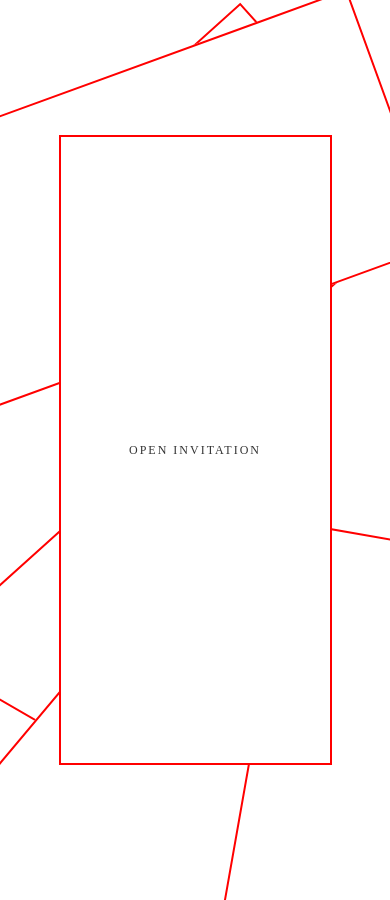
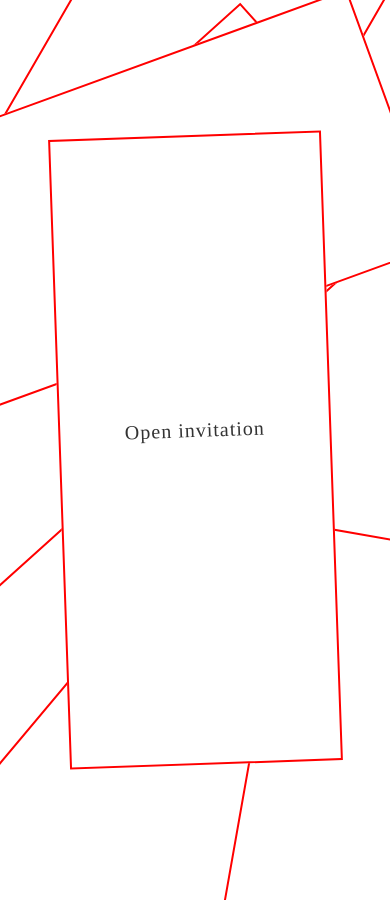
Before and after one commit to exah/karalevich-com, a Jekyll site: the page built from wedding-time.html, in a window 390 px wide. Built offline with Jekyll 4.4.1, drawn with Linux system fonts in a browser that asks for light colours; nearby versions of some CDN libraries.

Commit message:
WIP: Specials fix

```diff
--- a/_includes/wd-info.html
+++ b/_includes/wd-info.html
@@ -1,17 +1,17 @@
-<div id="wd-info" class="wd-wrapper">
+<div id="wd__info" class="wd__wrapper">
 
-  <div class="wd-menu">
-    <div id="wd-guests" class="wd-menu-item wd-h2 wd-menu-item--active">Guests</div>
-    <div id="wd-where" class="wd-menu-item wd-h2">Where</div>
-    <div id="wd-timing" class="wd-menu-item wd-h2">Timing</div>
-    <div id="wd-lookbook" class="wd-menu-item wd-h2">Lookbook</div>
+  <div class="wd__menu">
+    <div id="wd__guests" class="wd__menu-item wd__h2 wd__menu-item--active">Guests</div>
+    <div id="wd__where" class="wd__menu-item wd__h2">Where</div>
+    <div id="wd__timing" class="wd__menu-item wd__h2">Timing</div>
+    <div id="wd__lookbook" class="wd__menu-item wd__h2">Lookbook</div>
   </div>
 
-  <div id="wd-info--content" class="wd-flexbox--center">
+  <div id="wd__info--content" class="wd__flexbox--center">
 
-    <div class="wd-guests wd-guests--content wd-flexbox--center">
+    <div class="wd__guests wd__guests--content wd__flexbox--center">
 
-      <ul class="wd-guests--col wd-desc">
+      <ul class="wd__guests--col wd__desc">
         <li>Denis&nbsp;Ilyashov & Anya&nbsp;Ilyashova</li>
         <li>Olya&nbsp;Schetinina & Dima&nbsp;Razhev</li>
         <li>Sergey&nbsp;Bespanski & girlfriend</li>
@@ -19,7 +19,7 @@
         <li>Daria&nbsp;Shulga & Yanis</li>
         <li>Regina&nbsp;Kiri</li>
       </ul>
-      <ul class="wd-guests--col wd-desc">
+      <ul class="wd__guests--col wd__desc">
         <li>Olya&nbsp;Pankova & Artem&nbsp;Zamashnoy</li>
         <li>Alisa&nbsp;Velieva & Andrew&nbsp;Roschevkin</li>
         <li>Nastya&nbsp;Kholmova & Alexey&nbsp;Kholmov</li>
@@ -30,16 +30,20 @@
 
     </div>
 
-    <div class="wd-display--none wd-where wd-flexbox--center">
-      <div class="wd-desc">
+    <div class="wd__display--none wd__where wd__flexbox--center">
+      <div class="wd__desc">
       Bolotov Dacha<br><br>
       Unnamed Road, Dvoryaninovo<br>
       Tula Oblast, Russia, 301005
       </div>
 
     </div>
-    <div class="wd-display--none wd-timing">3</div>
-    <div class="wd-display--none wd-lookbook">4</div>
+    <div class="wd__display--none wd__timing">3</div>
+    <div class="wd__display--none wd__lookbook wd__lookbook--content">
+
+      <img class="wd__lookbook__img wd__lookbook__img--01" src="../specials/images/lookbook/lookbook-1.jpg">
+
+    </div>
 
   </div>
 
--- a/_includes/wd-intro.html
+++ b/_includes/wd-intro.html
@@ -1,9 +1,9 @@
-<div id="wd-intro" class="wd-wrapper wd-intro--bg fade-in">
+<div id="wd__intro" class="wd__wrapper wd__fade-in">
 
-    <div class="wd-desc wd-flexbox--center wd-desc--height">You are gladly invited<br>to the wedding</div>
+    <div class="wd__desc wd__flexbox--center wd__desc--height">You are gladly invited<br>to the wedding</div>
 
-    <div class="wd-h1 wd-flexbox--center wd-h1--height">M<span class="wd-heart">❤</span>M</div>
+    <div class="wd__h1 wd__flexbox--center wd__h1--height">M<span class="wd__heart">❤</span>M</div>
 
-    <div class="wd-desc wd-flexbox--center wd-desc--height">Save the date<br>11.03.2017</div>
+    <div class="wd__desc wd__flexbox--center wd__desc--height">Save the date<br>11.03.2017</div>
 
 </div>
--- a/_includes/wd-open.html
+++ b/_includes/wd-open.html
@@ -1,14 +1,14 @@
-<div id="wd-open" class="wd-wrapper">
+<div id="wd__open" class="wd__wrapper">
 
-  <div class="wd-open--button wd-open--size wd-envelope fade-in wd-h2">
+  <div class="wd__open--button wd__open--size wd__envelope wd__fade-in wd__desc">
     <span>Open invitation</span>
   </div>
 
-  <div class="wd-open--size wd-envelope wd-envelope--1"></div>
-  <div class="wd-open--size wd-envelope wd-envelope--2"></div>
-  <div class="wd-open--size wd-envelope wd-envelope--3"></div>
-  <div class="wd-open--size wd-envelope wd-envelope--4"></div>
-  <div class="wd-open--size wd-envelope wd-envelope--5"></div>
-  <div class="wd-open--size wd-envelope wd-envelope--6"></div>
+  <div class="wd__open--size wd__envelope wd__envelope--1"></div>
+  <div class="wd__open--size wd__envelope wd__envelope--2"></div>
+  <div class="wd__open--size wd__envelope wd__envelope--3"></div>
+  <div class="wd__open--size wd__envelope wd__envelope--4"></div>
+  <div class="wd__open--size wd__envelope wd__envelope--5"></div>
+  <div class="wd__open--size wd__envelope wd__envelope--6"></div>
 
 </div>
--- a/_sass/_layout.scss
+++ b/_sass/_layout.scss
@@ -201,8 +201,14 @@
 
 /* SPECIALS */
 
+
 /* Screens */
-.wd-wrapper {
+#wd {
+  font-family: 'Times New Roman';
+  text-align: center;
+}
+
+.wd__wrapper {
   height: 100vh;
   width: 100vw;
   display: flex;
@@ -210,7 +216,7 @@
   justify-content: center;
 }
 
-#wd-open {
+#wd__open {
   position: relative;
   overflow: hidden;
 
@@ -219,41 +225,28 @@
   }
 }
 
-#wd-intro {
+#wd__intro {
   display: none;
   width: 100vw;
   height: 100vh;
   color: #262626;
-  cursor: pointer;
+  cursor:pointer;
 
   @media (max-width: 640px) {
     height: 90vh;
   }
 }
 
-.wd-intro--bg {
-  width: 100vw;
-  height: 100vh;
-  background-image: url(../specials/images/hearts1.gif);
-  background-repeat: no-repeat;
-  background-size: 70%;
-  background-position: center;
-}
-
-#wd-info {
+#wd__info {
  display: none;
  width: 100vw;
  height: 100vh;
  background: #FFF3F3;
 }
 
+
 /* Text style */
-
-#wd {
-  font-family: 'Times New Roman';
-  text-align: center;
-}
-.wd-desc {
+.wd__desc {
   font-size: 38px;
 
   @media (max-width: 640px) {
@@ -262,8 +255,10 @@
   }
 }
 
-.wd-h1 {
+.wd__h1 {
   font-size: 300px;
+  font-family: 'Helvetica';
+  font-weight: 100;
 
   @media (max-width: 1136px) {
     font-size: 200px;
@@ -273,10 +268,10 @@
   }
 }
 
-.wd-h2 {
+.wd__h2 {
   text-transform: uppercase;
   letter-spacing: 2px;
-  font-size: 26px;
+  font-size: 20px;
 
   @media (max-width: 640px) {
    font-size: 12px;
@@ -285,17 +280,25 @@
 
 
 /* Menu */
-.wd-menu {
+.wd__menu {
+  position: absolute;
+  width: 100%;
   display: flex;
   justify-content: space-around;
-  height: 10%;
+  height: 50px;
 
   @media (max-width: 640px) {
     height: 6%;
   }
 }
 
-.wd-menu-item {
+.wd__menu--fixed {
+  position: fixed;
+  top: 0px;
+  width: 100%;
+}
+
+.wd__menu-item {
   display: flex;
   align-items: center;
   justify-content: center;
@@ -303,28 +306,24 @@
   cursor: pointer;
 }
 
-.wd-menu-item--active {
+.wd__menu-item--active {
   border-bottom: 2px solid red;
   color: red;
 }
 
 
 /* Blocks */
-.wd-flexbox--center {
-  display: flex;
-  align-items: center;
-  justify-content: center;
-}
-
-.wd-desc--height {
+.wd__desc--height {
   height: 20%;
 }
 
-.wd-h1--height {
+.wd__h1--height {
   height: 60%;
 }
 
-.wd-open--size {
+
+/* Opening — envelopes */
+.wd__open--size {
   width: 50%;
   height: 50%;
   border: 2px solid red;
@@ -340,61 +339,68 @@
   }
 }
 
-.wd-open--size:hover {
+.wd__open--size:hover {
   color: red;
   z-index: 1;
 }
 
-.wd-open--button {
+.wd__open--button {
+  transform: rotate(-2deg);
+
   @media (max-width: 640px) {
     z-index: 1;
+    padding-bottom: 40px;
   }
 }
 
-.wd-envelope--1 {
+.wd__envelope--1 {
+  top: -40%;
+  left: 30%;
   position: absolute;
   transform: rotate(30deg)
 }
 
-.wd-envelope--2 {
+.wd__envelope--2 {
   position: absolute;
   top: 50%;
   left: 10%;
   transform: rotate(40deg)
 }
 
-.wd-envelope--3 {
+.wd__envelope--3 {
   position: absolute;
   top: 20%;
   left: 70%;
   transform: rotate(-35deg)
 }
 
-.wd-envelope--4 {
+.wd__envelope--4 {
   position: absolute;
   top: 0;
   left: -10%;
   transform: rotate(48deg)
 }
 
-.wd-envelope--5 {
+.wd__envelope--5 {
   position: absolute;
   top: 60%;
   left: 60%;
   transform: rotate(10deg)
 }
 
-.wd-envelope--6 {
+.wd__envelope--6 {
   position: absolute;
   top: -10%;
   left: -10%;
   transform: rotate(70deg)
 }
 
-.wd-heart {
+/* Heart */
+.wd__heart {
   color: red;
   padding: 0 100px 0 100px;
   animation: color 8s infinite alternate;
+  transform: scale(1);
 
   @media (max-width: 768px) {
     padding: 0 20px 0 20px;
@@ -404,17 +410,21 @@
 @keyframes color {
   33% {
     color: #F6FF3E;
+    transform: scale(1.5);
   }
   66% {
     color: #3EFF59;
   }
 }
 
-#wd-info--content {
-  height: 90vh;
+/* Content */
+#wd__info--content {
+  height: 100vh;
 }
 
-.wd-guests--content {
+
+/* Guests */
+.wd__guests--content {
   display: flex;
   padding: 40px;
   width: 100%;
@@ -425,7 +435,7 @@
   }
 }
 
- .wd-guests--col {
+ .wd__guests--col {
   width: 50%;
   list-style: none;
 
@@ -434,10 +444,44 @@
   }
  }
 
- .wd-guests--col li {
+ .wd__guests--col li {
   padding: 3px;
 }
 
- .wd-display--none {
+
+/* Lookbook */
+.wd__lookbook--content {
+  /*position: relative;*/
+  /*overflow: hidden;*/
+}
+
+.wd__lookbook__img {
+  width: 300px;
+  height: auto;
+  /*position: absolute;*/
+}
+
+wd__lookbook__img--01 {
+  transform: rotate(-2deg);
+}
+
+
+/* Modificators */
+.wd__flexbox--center {
+  display: flex;
+  align-items: center;
+  justify-content: center;
+}
+
+.wd__display--none {
   display: none;
- }
+}
+
+.wd__fade-in {
+  animation: fadein 1.5s;
+
+  @keyframes fadein {
+    from { opacity: 0 }
+    to { opacity: 1 }
+  }
+}
--- a/scripts/wd-main.js
+++ b/scripts/wd-main.js
@@ -1,72 +1,88 @@
 $(document).ready(function() {
 
-  $('.wd-open--button').click(function() {
-    $('#wd-intro').show();
-    $('#wd-info').show();
-    $('#wd-open').hide();
+  $('.wd__open--button').click(function() {
+    $('#wd__intro').show();
+    $('#wd__info').show();
+    $('#wd__open').hide();
   })
 
   // menu switcher
 
-  $('#wd-guests, #wd-where, #wd-timing, #wd-lookbook').click(function() {
-    $(this).siblings().removeClass('wd-menu-item--active');
-    $(this).addClass('wd-menu-item--active');
+  $('#wd__guests, #wd__where, #wd__timing, #wd__lookbook').click(function() {
+    $(this).siblings().removeClass('wd__menu-item--active');
+    $(this).addClass('wd__menu-item--active');
   })
 
   // content revealing
 
-  $('#wd-guests').click(function() {
-    $('.wd-guests').siblings().hide();
-    $('.wd-guests').show();
-    $('#wd-info').css({
+  $('#wd__guests').click(function() {
+    $('.wd__guests').siblings().hide();
+    $('.wd__guests').show();
+    $('#wd__info').css({
       'background': ('#FFF3F3')
     })
   })
 
-  $('#wd-where').click(function() {
-    $('.wd-where').siblings().hide();
-    $('.wd-where').show();
-    $('#wd-info').css({
+  $('#wd__where').click(function() {
+    $('.wd__where').siblings().hide();
+    $('.wd__where').show();
+    $('#wd__info').css({
       'background': ('#F7FFF5')
     })
   })
 
-  $('#wd-timing').click(function() {
-    $('.wd-timing').siblings().hide();
-    $('.wd-timing').show();
-    $('#wd-info').css({
+  $('#wd__timing').click(function() {
+    $('.wd__timing').siblings().hide();
+    $('.wd__timing').show();
+    $('#wd__info').css({
       'background': ('#F8FFFE')
     })
   })
 
-  $('#wd-lookbook').click(function() {
-    $('.wd-lookbook').siblings().hide();
-    $('.wd-lookbook').show();
-    $('#wd-info').css({
+  $('#wd__lookbook').click(function() {
+    $('.wd__lookbook').siblings().hide();
+    $('.wd__lookbook').show();
+    $('#wd__info').css({
       'background': ('#FFFEE6')
     })
   })
 
   // Scroll to Info
 
-  $('#wd-intro').click(function() {
+  $('#wd__intro').click(function() {
     $('html, body').animate({
-      scrollTop: $('#wd-info').offset().top
+      scrollTop: $('#wd__info').offset().top
     }, 600);
   })
 
   $(function() {
-    $('.wd-envelope').draggable();
+    $('.wd__envelope').draggable();
   })
 
   // Fade out Intro
 
-  $(window).scroll(function () {
+  $(window).scroll(function() {
+
     var scrollTop = $(window).scrollTop();
     var height = ( $(window).height() - 100);
-    $('.wd-intro--bg').css({
+
+    $('#wd__intro').css({
         'opacity': ((height - scrollTop) / height)
     });
-});
+  });
+
+  // Fixed menu
+
+  $(window).scroll(function() {
+
+    var scrollTop = $(window).scrollTop();
+    var menuHeight = $(window).height();
+
+    if (scrollTop > menuHeight) {
+      $('.wd__menu').addClass('wd__menu--fixed');
+    } else {
+      $('.wd__menu').removeClass('wd__menu--fixed');
+    }
+  })
 
 })
```
Also changed, not shown: specials/images/lookbook/lookbook-1.jpg (added), specials/images/lookbook/lookbook-2.jpg (added), specials/images/lookbook/lookbook-3.jpg (added), specials/images/lookbook/lookbook-4.jpg (added), specials/images/lookbook/lookbook-5.jpg (added), specials/images/lookbook/lookbook-6.jpg (added), specials/images/lookbook/lookbook-7.jpg (added), specials/images/lookbook/lookbook-8.jpg (added), specials/images/lookbook/lookbook-9.jpg (added).
